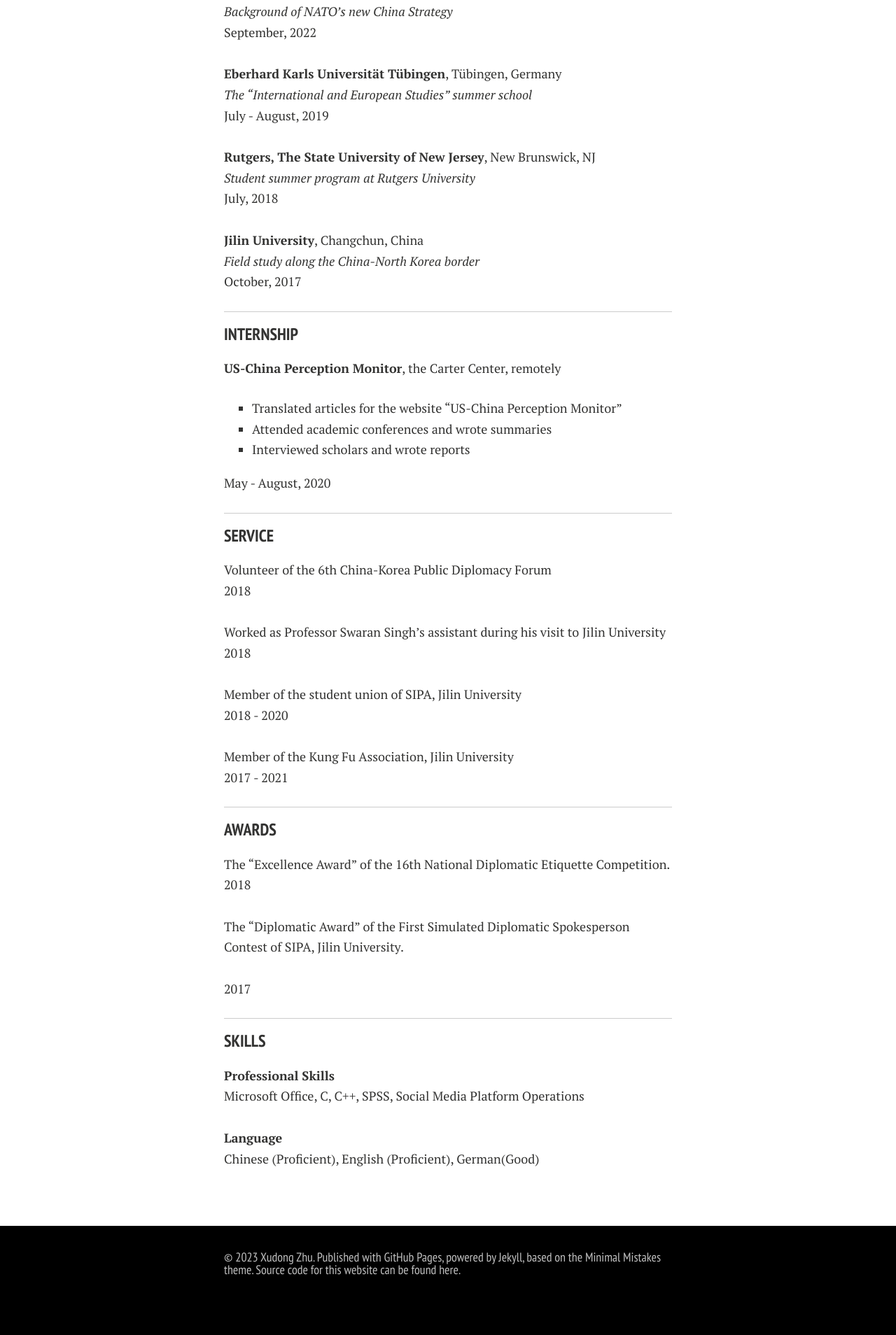
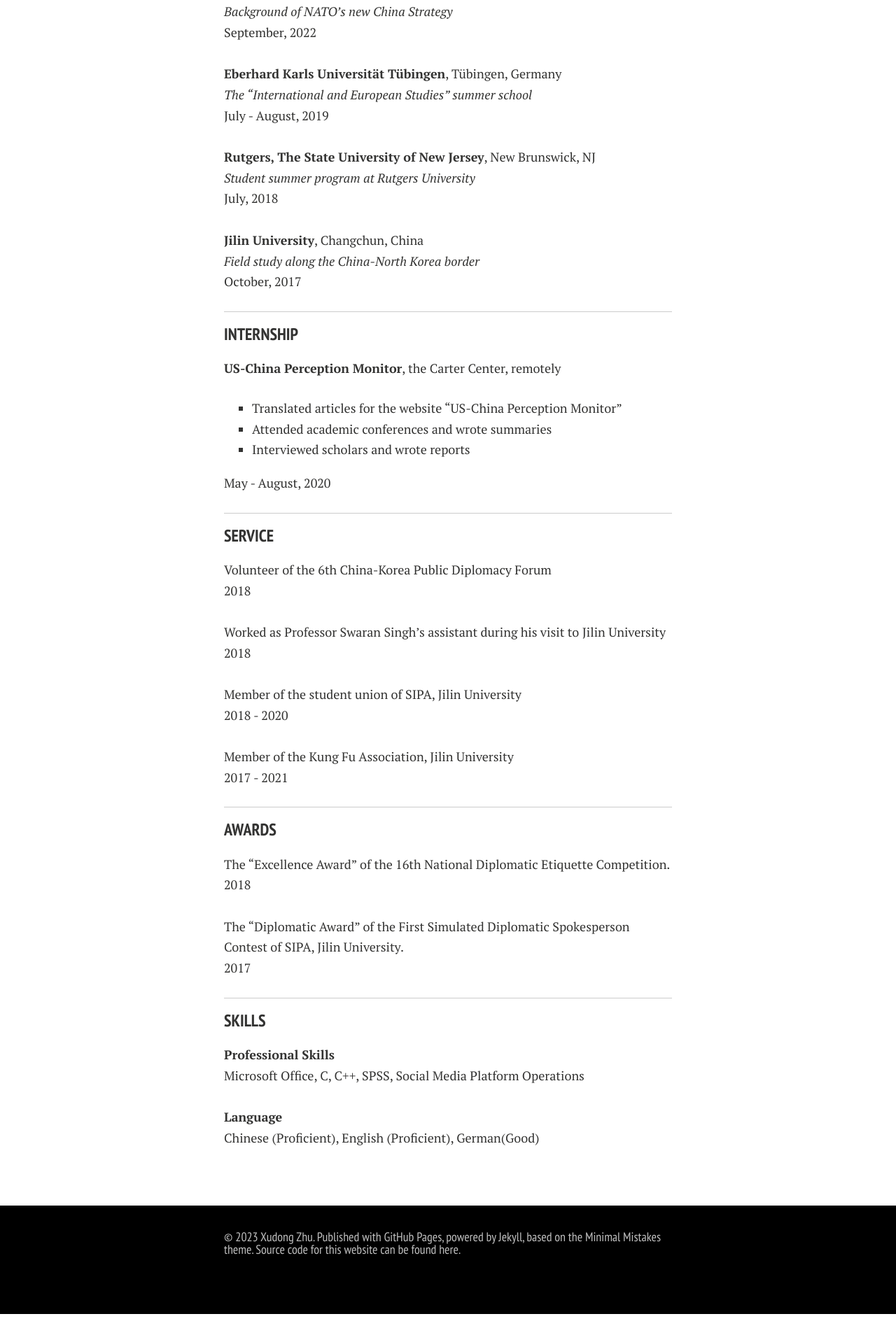
Before and after one commit to x-zhu01/x-zhu01.github.io, a Jekyll site: the page built from hobbies.md, in a window 1280 px wide. Shown: the part 1046-2954 px from the top of the page at 70% size. Built offline with Jekyll 4.4.1, drawn with Linux system fonts in a browser that asks for light colours; nearby versions of some CDN libraries; comment, search, counter and statistics services are not loaded; a style sheet for code colours, icons or effects is not loaded; after the commit the page ends 2924 px from its top, so only the background shows below that.

Commit message:
Update hobbies.md

```diff
--- a/hobbies.md
+++ b/hobbies.md
@@ -73,8 +73,7 @@
 The “Excellence Award” of the 16th National Diplomatic Etiquette Competition. <br>
 2018
 <br><br>
-The "Diplomatic Award" of the First Simulated Diplomatic Spokesperson Contest of SIPA, Jilin University.
-<br><br>
+The "Diplomatic Award" of the First Simulated Diplomatic Spokesperson Contest of SIPA, Jilin University.<br>
 2017 <br>
 <hr>
 
```
